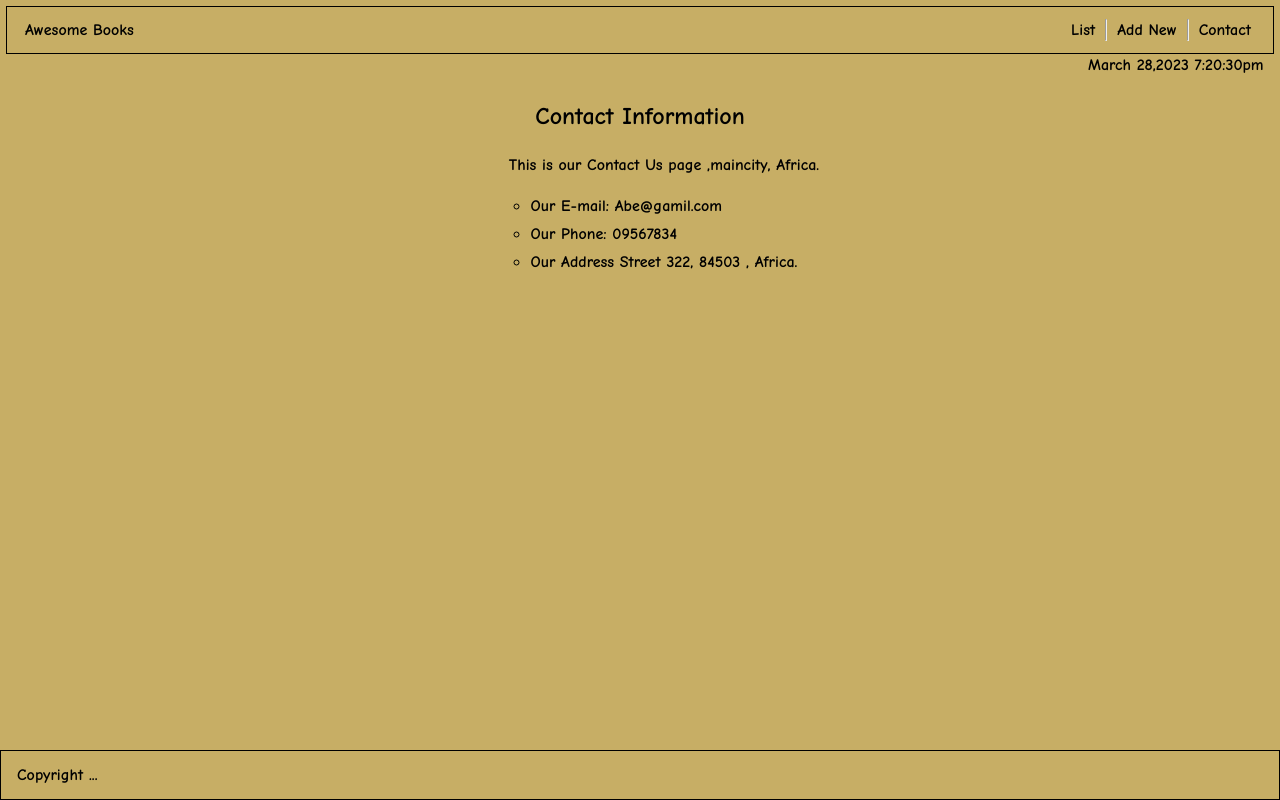
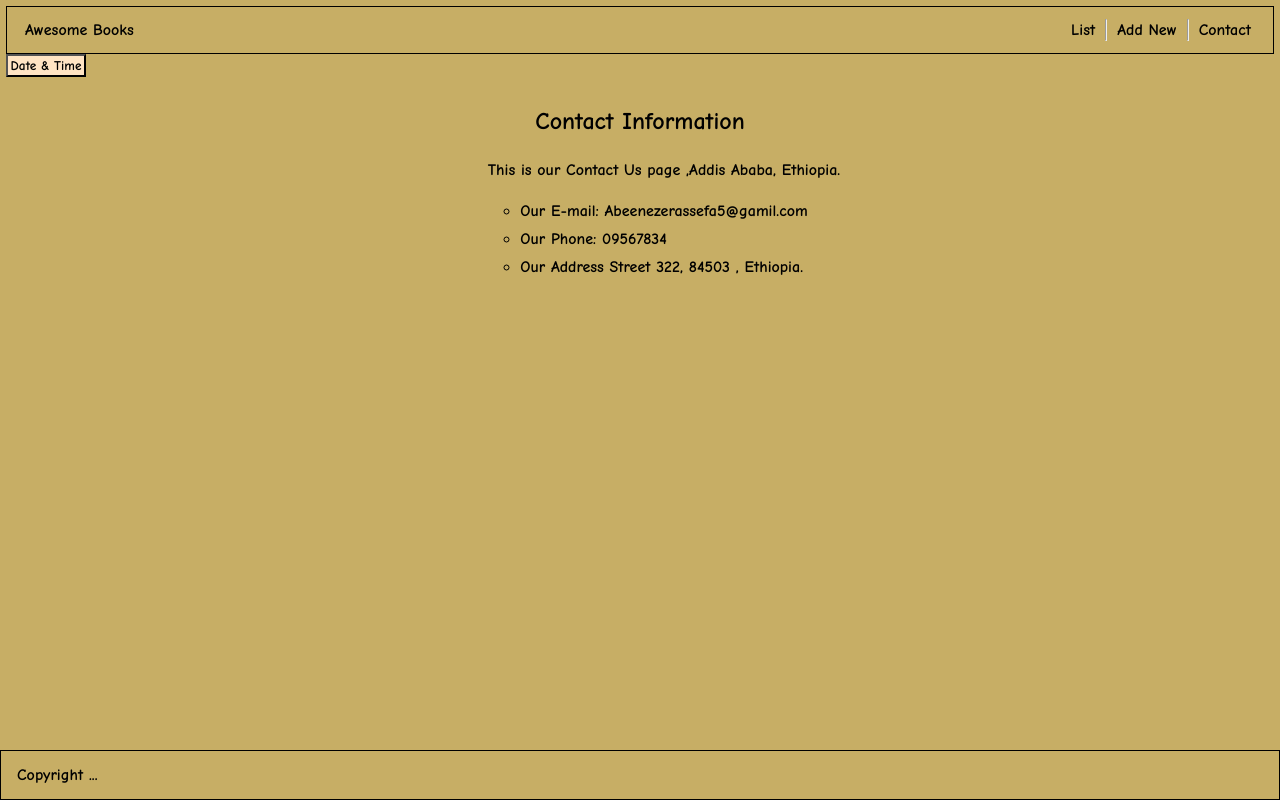
Before and after one commit to AbenezerAssefa/Awesome-Books-Js, a website: page index.html in a window 1280 px wide. Both pictures are taken after a click on the item "Contact". Drawn offline with Linux system fonts and the light colour scheme; a web font is replaced by a local one.

Commit message:
added all page

```diff
--- a/index.html
+++ b/index.html
@@ -10,11 +10,11 @@
     <link rel="preconnect" href="https://fonts.gstatic.com" crossorigin>
     <link href="https://fonts.googleapis.com/css2?family=Comic+Neue:wght@700&family=Delicious+Handrawn&display=swap" rel="stylesheet">
     <title>Awesome Books</title>
-    <!-- <script>
+    <script>
        function displayDate() {
           document.getElementById("showDate").innerHTML = Date();
        }
-    </script> -->
+    </script>
   </head>
 
   <body>
@@ -32,9 +32,8 @@
           </ul>
         </nav>
       </div>
-      <p class="n">March 28,2023 7:20:30pm</p>
-      <!-- <button class="bu" type="button" onclick="displayDate()">Time</button>
-      <p id="showDate"></p> -->
+      <button class="bu" type="button" onclick="displayDate()">Date & Time</button>
+      <p id="showDate"></p>
       <!-- first tab ///////////////////////////////////////// -->
       <div class="list">
         <h1>All Awesome Books</h1>
@@ -55,11 +54,11 @@
       <!-- third tab ///////////////////////////////////////// -->
       <div class="contact hide">
         <h2>Contact Information</h2>
-        <p>This is our Contact Us page ,maincity, Africa.
+        <p>This is our Contact Us page ,Addis Ababa, Ethiopia.
           <ul>
-            <li>Our E-mail: Abe@gamil.com</li>
+            <li>Our E-mail: Abeenezerassefa5@gamil.com</li>
             <li>Our Phone: 09567834</li>
-            <li>Our Address Street 322, 84503 , Africa.</li>
+            <li>Our Address Street 322, 84503 , Ethiopia.</li>
           </ul>
         </p>
       </div>
--- a/style.css
+++ b/style.css
@@ -129,3 +129,8 @@ footer {
 .n {
   margin-left: 1080px;
 }
+
+.bu{
+  width: 80px;
+  background-color: bisque;
+}
```
